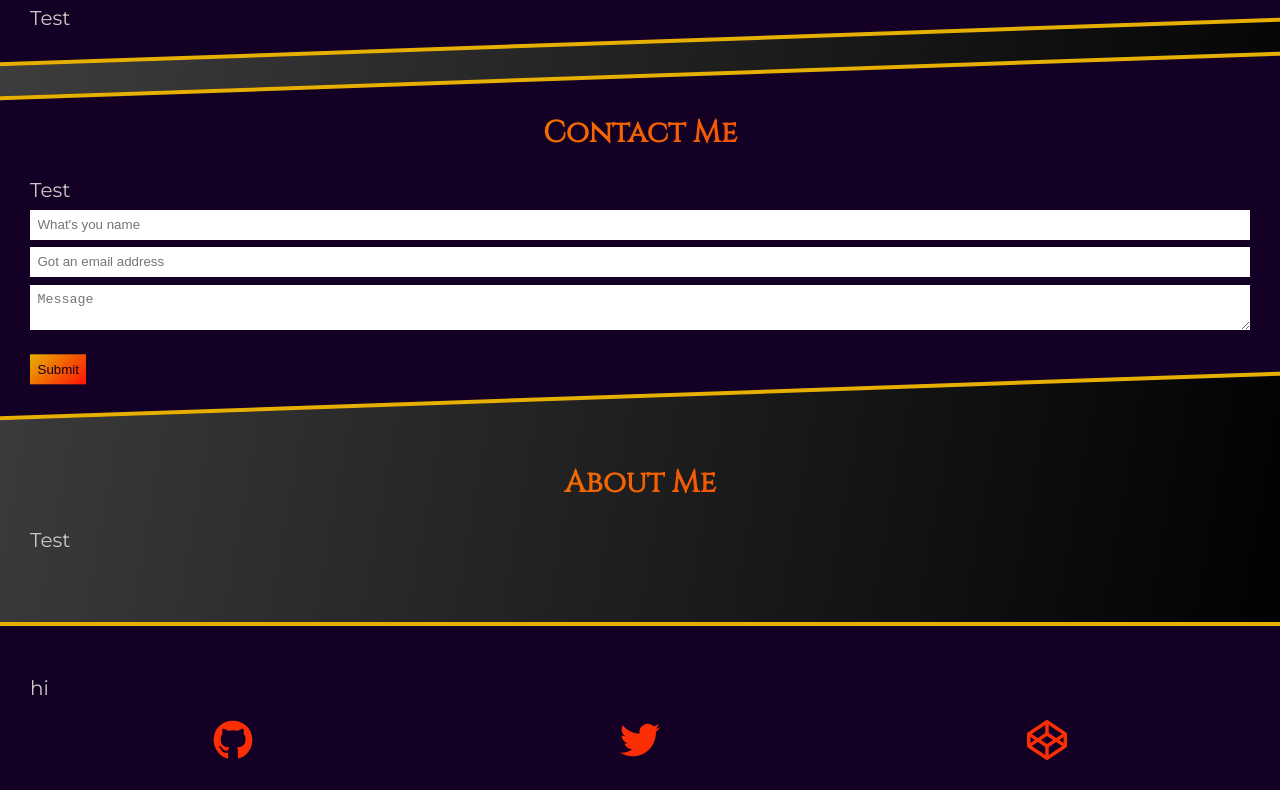
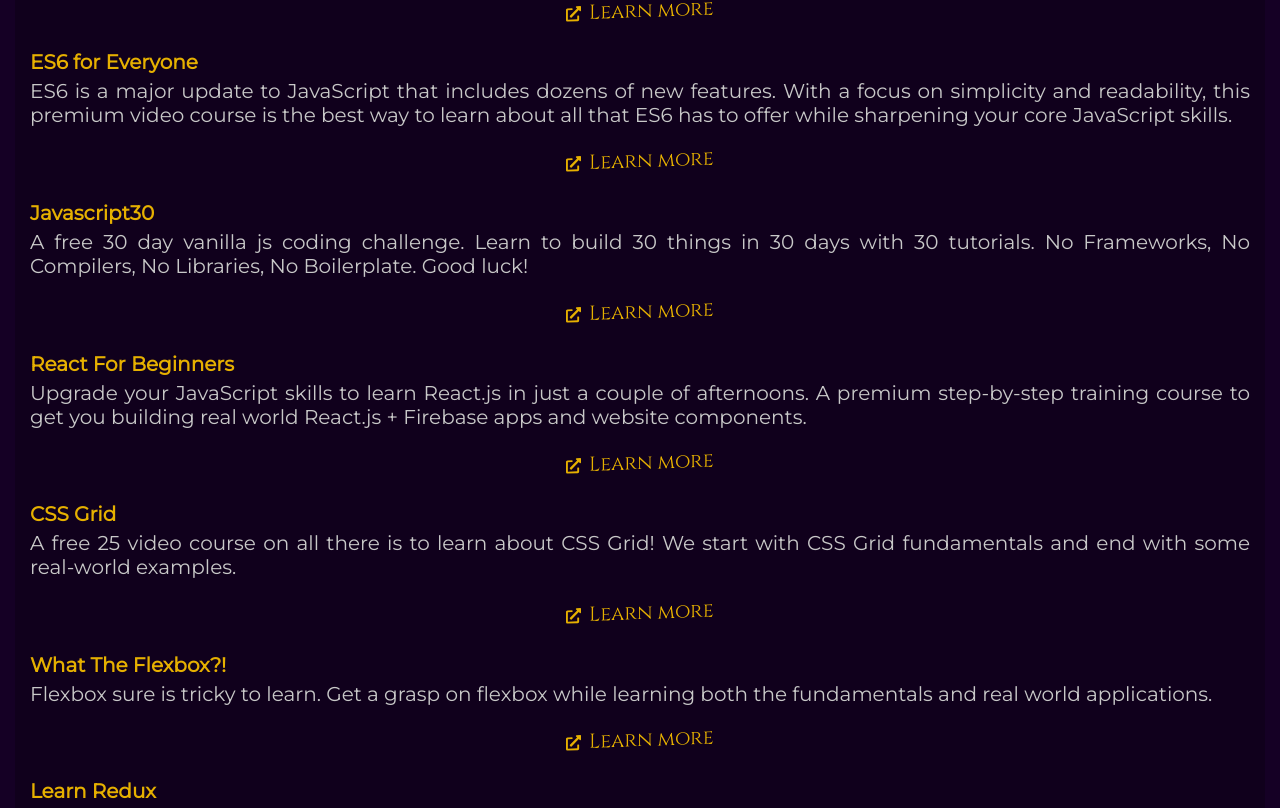
Before and after one commit to timscodebase/tim, a Next.js app: page / in a window 1280 px wide. Shown: the part 1131-1939 px from the top of the page. Built offline with nearby package versions, Linux system fonts and the light colour scheme.

Commit message:
Fixes in footer, nav, and layot

```diff
--- a/components/DiagonalContent.js
+++ b/components/DiagonalContent.js
@@ -16,7 +16,7 @@ const Diagonal = styled.div`
   .padding {
     width: 100%;
     text-align: center;
-    padding: 0 3rem;
+    padding: 0 1.5rem;
   }
 
   p {
--- /dev/null
+++ b/components/Education.js
@@ -0,0 +1,24 @@
+import PropTypes from "prop-types";
+import { FontAwesomeIcon } from "@fortawesome/react-fontawesome";
+import { faExternalLinkAlt } from "@fortawesome/free-solid-svg-icons";
+
+export default function Education({ desc, link, name }) {
+  return (
+    <li>
+      <h4 className="skewy align-left">{name}</h4>
+      <p>{desc}</p>
+      <div className="education-links">
+        <FontAwesomeIcon icon={faExternalLinkAlt} />
+        <a href={link} target="_blank" rel="noopener noreferrer nofollow">
+          Learn more
+        </a>
+      </div>
+    </li>
+  );
+}
+
+Education.propTypes = {
+  desc: PropTypes.string,
+  link: PropTypes.string,
+  name: PropTypes.string,
+};
--- a/components/Footer.js
+++ b/components/Footer.js
@@ -4,16 +4,29 @@ import { motion, useCycle } from "framer-motion";
 import SocialLinks from "./SocialLinks";
 
 const StyledFooter = styled.footer`
+  display: grid;
   font-size: 2rem;
-  padding: 3rem;
+  padding: 1.5rem;
+  text-align: center;
+  color: var(--header-color);
   background-color: var(--dark-highlight);
   border-top: 4px solid var(--header-color);
+
+  @media (max-width: 500px) {
+    grid-template-columns: 1fr;
+  }
+
+  @media (min-width: 1001px) {
+    grid-template-columns: 1fr 1fr 1fr;
+  }
 `;
 
 export default function Footer() {
   return (
     <StyledFooter>
-      <p>hi</p>
+      <div>
+        <p>Tim Smith &copy; {new Date().getFullYear()}</p>
+      </div>
       <SocialLinks />
     </StyledFooter>
   );
--- a/components/Nav.js
+++ b/components/Nav.js
@@ -19,6 +19,7 @@ const sidebar = {
     },
   }),
   closed: {
+    zIndex: -3,
     transition: {
       delay: 0.5,
       type: "spring",
--- a/pages/index.js
+++ b/pages/index.js
@@ -5,6 +5,7 @@ import Content from "../components/Content";
 import ContactForm from "../components/ContactForm";
 import DiagonalContent from "../components/DiagonalContent";
 import Project from "../components/Project";
+import Education from "../components/Education";
 
 const Header = styled.header`
   display: flex;
@@ -60,7 +61,13 @@ const MainContent = styled.section`
 
   p {
     text-align: justify;
+    margin-bottom: 1.5rem;
   }
+`;
+
+const Teacher = styled.section`
+  padding: 1.5rem;
+  background-color: rgba(0, 0, 0, 0.25);
 `;
 
 export default function Home() {
@@ -103,7 +110,16 @@ export default function Home() {
 
           <DiagonalContent id="education">
             <h2 className="skewy">Education</h2>
-            <p>Test</p>
+            {Teachers.map(({ classes, teacher }) => {
+              return (
+                <Teacher>
+                  <h3 key="teacher">{teacher}</h3>
+                  {classes.map(({ desc, id, link, name }) => (
+                    <Education key={id} desc={desc} link={link} name={name} />
+                  ))}
+                </Teacher>
+              );
+            })}
           </DiagonalContent>
 
           <DiagonalContent id="contact-me">
@@ -114,12 +130,22 @@ export default function Home() {
 
           <Content id="about-me">
             <h2>About Me</h2>
-            <p>Test</p>
+            <p className="pad-bottom">
+              I am a Web Developer... sure. A damned good one! But there is a
+              lot more to me than my ability to build beautiful responsive
+              websites.
+            </p>
+            <p>
+              I feel the most at home in nature, specifically around water.
+              While I am not a religious person pre say, I feel most connected
+              with my higher power while floating in the ocean or other body of
+              water. I love to walk. I find it to be an excellent from of
+              meditation and an efficient way to rid myself of negative feelings
+              and thoughts.
+            </p>
           </Content>
         </MainContent>
       </main>
-
-      <footer></footer>
     </>
   );
 }
@@ -147,3 +173,86 @@ const Projects = [
     githubLink: "https://github.com/timscodebase/hellbonix",
   },
 ];
+
+const Teachers = [
+  {
+    teacher: "Wes Bos",
+    classes: [
+      {
+        id: 1,
+        desc:
+          "This is a course that taught me everything I needed to build a full stack application with React.js and GraphQL.",
+        link: "https://advancedreact.com/",
+        name: "Fullstack Advanced React and GraphQL",
+      },
+      {
+        id: 2,
+        desc:
+          "ES6 is a major update to JavaScript that includes dozens of new features. With a focus on simplicity and readability, this premium video course is the best way to learn about all that ES6 has to offer while sharpening your core JavaScript skills.",
+        link: "https://es6.io/",
+        name: "ES6 for Everyone",
+      },
+      {
+        id: 3,
+        desc:
+          "A free 30 day vanilla js coding challenge. Learn to build 30 things in 30 days with 30 tutorials. No Frameworks, No Compilers, No Libraries, No Boilerplate. Good luck!",
+        link: "https://javascript30.com/",
+        name: "Javascript30",
+      },
+      {
+        id: 4,
+        desc:
+          "Upgrade your JavaScript skills to learn React.js in just a couple of afternoons. A premium step-by-step training course to get you building real world React.js + Firebase apps and website components.",
+        link: "https://reactforbeginners.com/",
+        name: "React For Beginners",
+      },
+      {
+        id: 5,
+        desc:
+          "A free 25 video course on all there is to learn about CSS Grid! We start with CSS Grid fundamentals and end with some real-world examples.",
+        link: "https://cssgrid.io/",
+        name: "CSS Grid",
+      },
+      {
+        id: 6,
+        desc:
+          "Flexbox sure is tricky to learn. Get a grasp on flexbox while learning both the fundamentals and real world applications.",
+        link: "Flexbox.io",
+        name: "What The Flexbox?!",
+      },
+      {
+        id: 7,
+        desc:
+          "A 20 video / 2.5 hour course to learn how to use Redux, React Router and React together. This course is intended as a next step to my React for Beginners course.",
+        link: "https://learnredux.com/",
+        name: "Learn Redux",
+      },
+    ],
+  },
+  {
+    teacher: "Chris Coyier",
+    classes: [
+      {
+        id: 8,
+        desc:
+          "This is a course that taught me everything I needed to build a full stack application with React.js and GraphQL.",
+        link: "https://advancedreact.com/",
+        name: "* Fullstack Advanced React and GraphQL",
+      },
+      {
+        id: 9,
+        desc:
+          "ES6 is a major update to JavaScript that includes dozens of new features. With a focus on simplicity and readability, this premium video course is the best way to learn about all that ES6 has to offer while sharpening your core JavaScript skills.",
+        link: "https://es6.io/",
+        name: "* ES6 for Everyone",
+      },
+      {
+        id: 10,
+        desc:
+          "A free 30 day vanilla js coding challenge. Learn to build 30 things in 30 days with 30 tutorials. No Frameworks, No Compilers, No Libraries, No Boilerplate. Good luck!",
+        link: "https://javascript30.com/",
+        name: "* Javascript30",
+      },
+    ],
+  },
+];
--- a/styles/globals.css
+++ b/styles/globals.css
@@ -26,6 +26,14 @@ h3 {
   -webkit-text-fill-color: transparent;
 }
 
+h3 {
+  margin: 0.75rem 0 -1rem 0;
+}
+
+li {
+  list-style: none;
+}
+
 .align-left {
   text-align: left;
 }
@@ -52,6 +60,28 @@ h3 {
 }
 
 .project-links svg {
+  font-size: 1.5rem;
+  margin-right: 0.75rem;
+}
+
+.education-links {
+  text-align: center;
+  margin-top: 2rem;
+  padding: 0 !important;
+  font-family: "Cinzel", serif;
+  color: var(--header-color);
+}
+
+h4 {
+  color: var(--header-color);
+  margin-bottom: 0.5rem;
+}
+
+.education-links > a {
+  text-decoration: dotted !important;
+}
+
+.education-links svg {
   font-size: 1.5rem;
   margin-right: 0.75rem;
 }
@@ -86,11 +116,17 @@ button {
 @import "nav.css";
 
 @media (max-width: 500px) {
-  .project-links {
+  .project-links,
+  .skewy {
     transform: skewy(8deg);
   }
 
-  .skewy {
+  .education-links,
+  h3 {
+    transform: skewy(4deg);
+  }
+
+  #education > a {
     transform: skewy(8deg);
   }
 }
```
